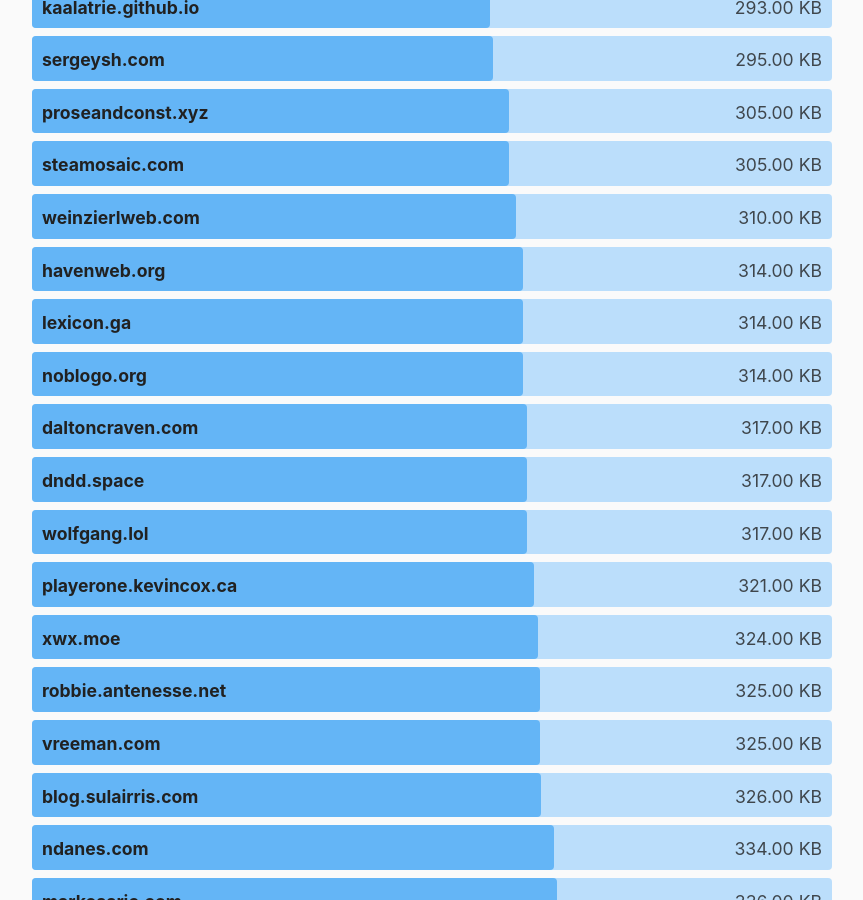
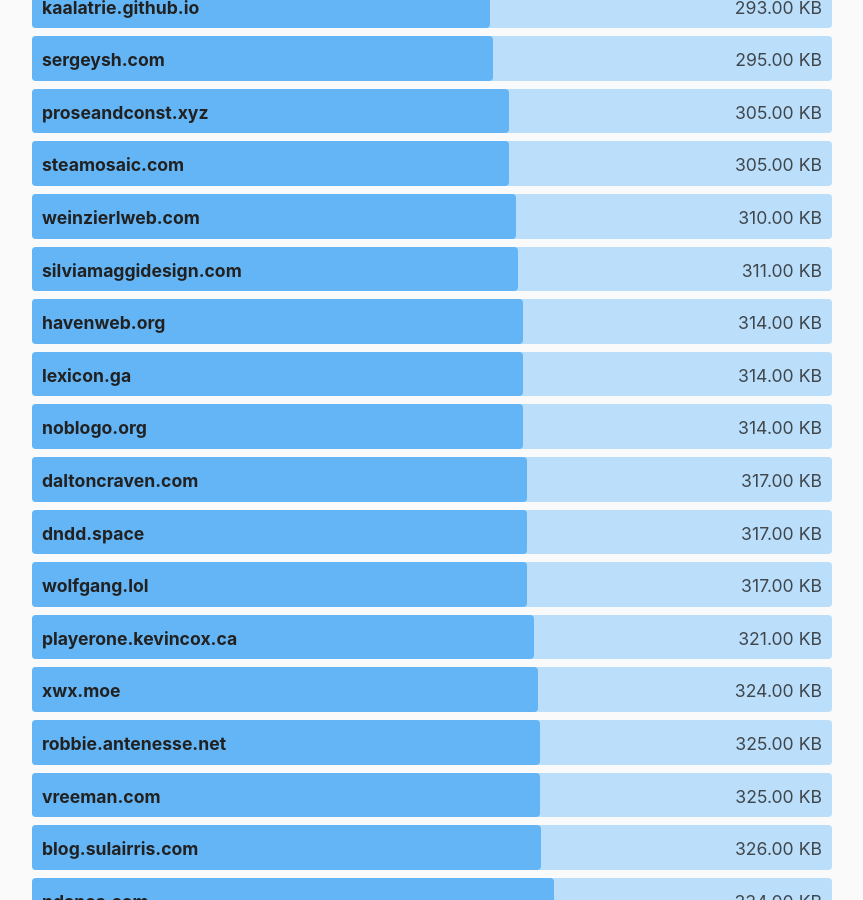
Before and after one commit to kevquirk/512kb.club, a Jekyll site: the page built from index.md, in a window 1280 px wide and 900 px high, scrolled down 17643 px. Shown: the whole window, without its empty margins (208-1071 px from the left). Built offline with Jekyll 4.4.1, drawn with Linux system fonts in a browser that asks for light colours.

Commit message:
Added silviamaggidesign.com
https://gtmetrix.com/reports/silviamaggidesign.com/DWe02m2l/

```diff
--- a/_data/sites.yml
+++ b/_data/sites.yml
@@ -1458,6 +1458,11 @@
   size: 2.36
   last_checked: 2021-11-17
 
+- domain: silviamaggidesign.com
+  url: https://silviamaggidesign.com/
+  size: 311
+  last_checked: 2022-01-24
+
 - domain: simpleblogs.org
   url: https://simpleblogs.org/
   size: 364
```
